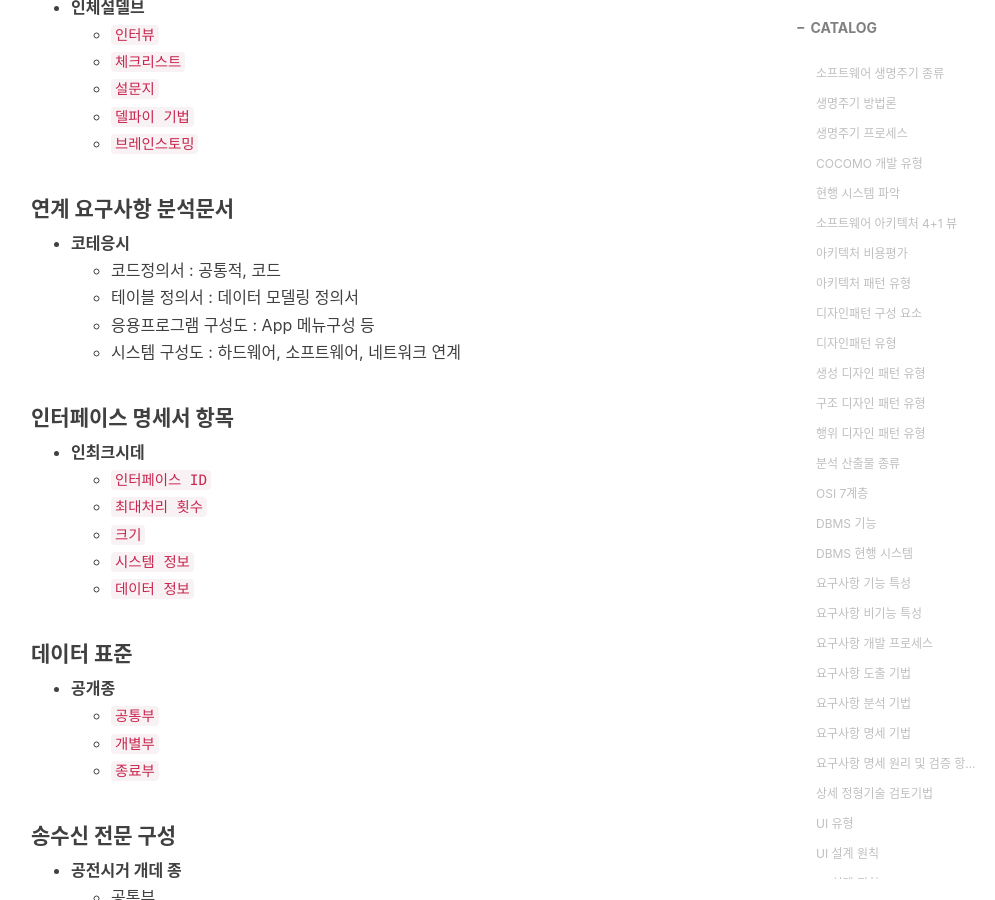
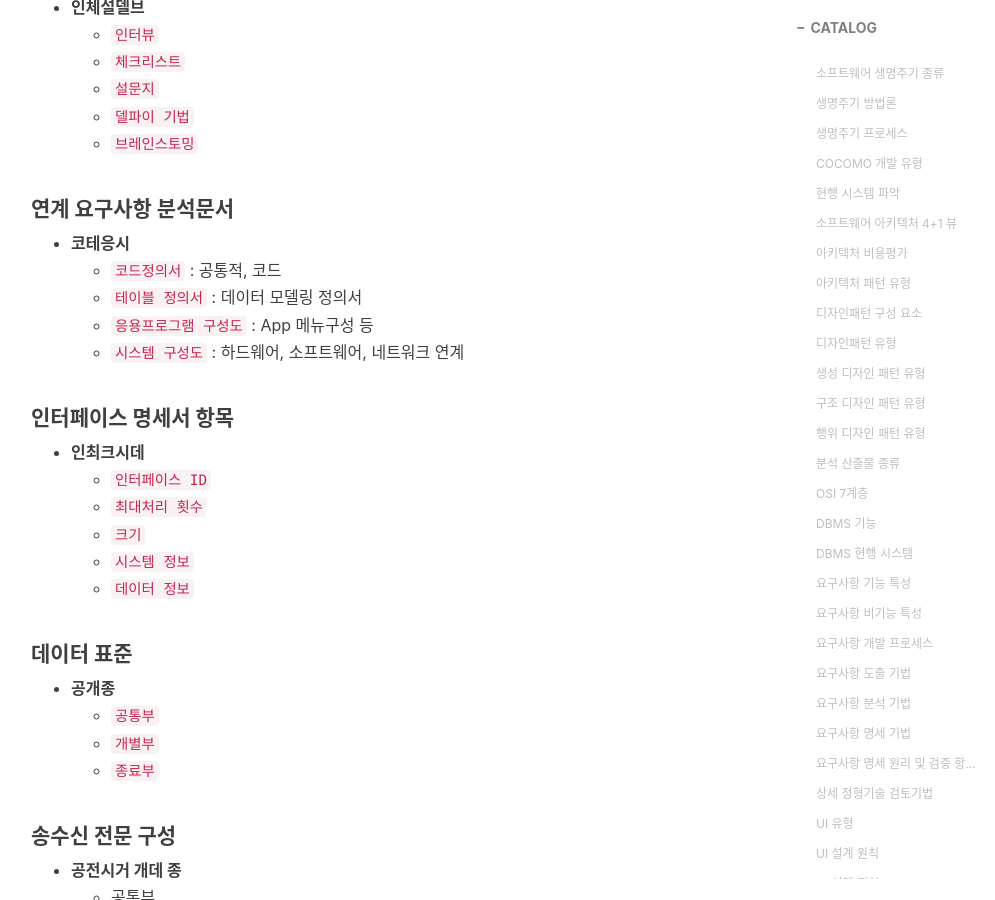
Before and after one commit to fray-cloud/fray-cloud.github.io, a Jekyll site: the page built from _posts/2021-06-19-exam-reduce-word.md, in a window 1280 px wide and 900 px high, scrolled down 14419 px. Shown: the whole window, without its empty margins (234-1229 px from the left). Built offline with Jekyll 4.4.1, drawn with Linux system fonts in a browser that asks for light colours; nearby versions of some CDN libraries; comment, search, counter and statistics services are not loaded; some of the changed text lies outside the part shown.

```diff
--- a/_posts/2021-06-19-exam-reduce-word.md
+++ b/_posts/2021-06-19-exam-reduce-word.md
@@ -504,10 +504,10 @@ tags:
 #### 데이터마이닝 기법
 
 - **분연연군**
-  - 분류
-  - 연관
-  - 연속
-  - 군집
+  - `분류`
+  - `연관`
+  - `연속`
+  - `군집`
 
 #### 연계 요구사항 분석기법
 > 연계 요구사항 : 서로다른 것(시스템, 장치, 소프트웨어)을 이어주며 중계역할 하는 시스템을 요구
@@ -522,10 +522,10 @@ tags:
 #### 연계 요구사항 분석문서
 
 - **코테응시**
-  - 코드정의서 : 공통적, 코드
-  - 테이블 정의서 : 데이터 모델링 정의서
-  - 응용프로그램 구성도 : App 메뉴구성 등
-  - 시스템 구성도 : 하드웨어, 소프트웨어, 네트워크 연계
+  - `코드정의서` : 공통적, 코드
+  - `테이블 정의서` : 데이터 모델링 정의서
+  - `응용프로그램 구성도` : App 메뉴구성 등
+  - `시스템 구성도` : 하드웨어, 소프트웨어, 네트워크 연계
 
 #### 인터페이스 명세서 항목
 
```
Also changed, not shown: _posts/2021-06-18-jatson-install.md (added, +92 -0 lines), img/post/jatson-setting-1.png (added), img/post/jatson-setting-2.jpg (added), img/post/jatson-setting-3.png (added), img/post/jatson-setting-4.png (added), img/post/jatson-setting-5.png (added), img/post/jatson-setting-6.png (added), img/post/jatson-virtual-box-install.jpg (added), img/post/jatson-virtual-box-setting-1.jpg (added), img/post/jatson-virtual-box-setting-2.jpg (added).
